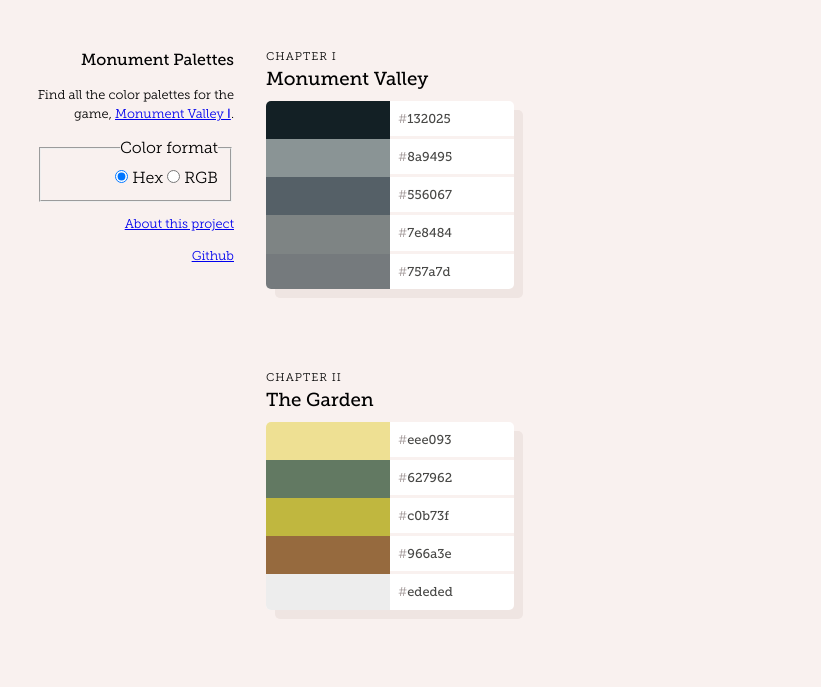
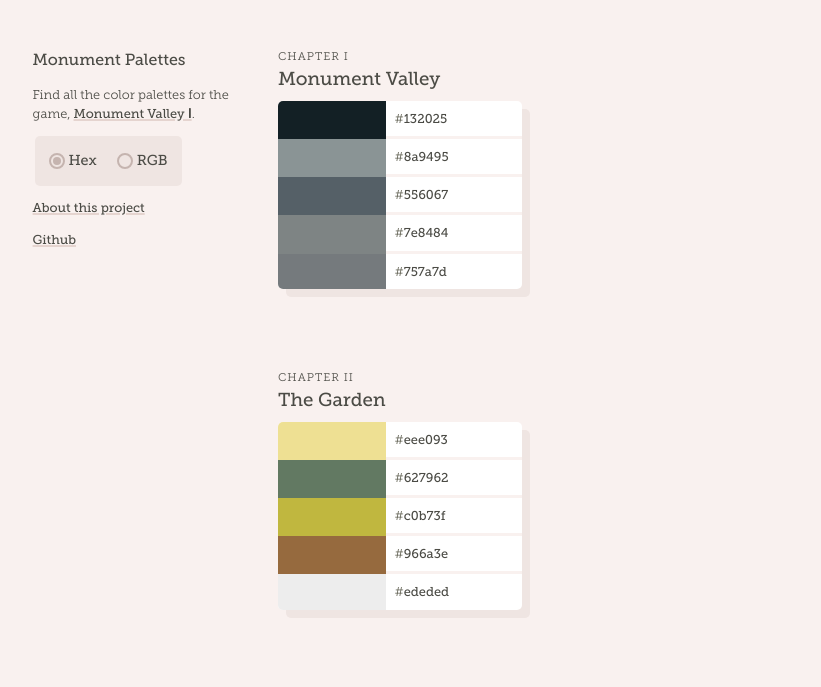
Before and after one commit to enatario/monument-palettes, an Eleventy site: page src/index.njk in a window 1280 px wide. Shown: the top 687 px of the page, without its empty margins (126-947 px from the left). Built offline with nearby package versions, Linux system fonts and the light colour scheme; Eleventy itself is replaced by a stand-in of ours; files that its build step writes are made by us from their sources; files whose address does not match are found by name.

Commit message:
lots of styling

```diff
--- a/generate-palettes.js
+++ b/generate-palettes.js
@@ -10,7 +10,7 @@
   try {
     const rgbColors = await colorthief.getPalette(image, paletteSize | defaultPaletteSize);
     let colors = rgbColors.map(color => {
-      const rgb = color.join();
+      const rgb = color.join(", ");
       const hex = rgbhex(rgb);
       return {rgb, hex};
     });
--- /dev/null
+++ b/src/_includes/color-selector.njk
@@ -0,0 +1,11 @@
+<fieldset>
+  <legend>Color format</legend>
+  <div class="radio-wrapper">
+    <input type="radio" name="format" id="input--hex" value="hex" checked>
+    <label for="input--hex">Hex</label>
+  </div>
+  <div class="radio-wrapper">
+    <input type="radio" name="format" id="input--rgb" value="rgb">
+    <label for="input--rgb">RGB</label>
+  </div>
+</fieldset>
--- a/src/_includes/header.njk
+++ b/src/_includes/header.njk
@@ -1,15 +1,7 @@
 <header>
   <h1>Monument Palettes</h1>
   <p>Find all the color palettes for the game, <a href="https://www.monumentvalleygame.com/mv1">Monument Valley Ⅰ</a>.</p>
-
-  <fieldset>
-    <legend>Color format</legend>
-    <input type="radio" name="format" id="input--hex" value="hex" checked>
-    <label for="input--hex">Hex</label>
-    <input type="radio" name="format" id="input--rgb" value="rgb">
-    <label for="input--rgb">RGB</label>
-  </fieldset>
-
-  <p><a href="#">About this project</a></p>
+  {% include "color-selector.njk" %}
+  <p><a href="#about-this-project">About this project</a></p>
   <p><a href="https://github.com/enatario/monument-palettes">Github</a></p>
 </header>
--- a/src/css/app.scss
+++ b/src/css/app.scss
@@ -10,6 +10,7 @@
 @import "base/fonts";
 
 // Base
+@import "base/forms";
 @import "base/layout";
 @import "base/lists";
 @import "base/theme";
--- /dev/null
+++ b/src/css/base/_forms.scss
@@ -0,0 +1,61 @@
+fieldset {
+  background-color: var(--color--blush--darker);
+  border: 0;
+  border-radius: var(--border-radius--base);
+  display: grid;
+  grid-auto-flow: column;
+  grid-column-gap: var(--space--small);
+  padding: var(--space--small);
+  width: fit-content;
+}
+
+legend {
+  @include hide-visually;
+}
+
+[type="radio"] {
+  @include hide-visually;
+}
+
+[type="radio"] + label {
+  border: 2px solid transparent;
+  cursor: pointer;
+  display: grid;
+  font-size: 0.9rem;
+  font-weight: bold;
+  grid-auto-columns: min-content auto;
+  grid-auto-flow: column;
+  grid-gap: var(--space--xsmall);
+  justify-content: center;
+  padding: var(--space--xsmall);
+
+  &::before {
+    border: 2px solid #c5b4af;
+  }
+
+  &::after {
+    transform: scale(0.5  );
+  }
+
+  &::before,
+  &::after {
+    @include size(1rem);
+
+    background-color: transparent;
+    border-radius: 50%;
+    content: "";
+    display: block;
+    grid-column: 1 / 2;
+    grid-row: 1 / 2;
+    place-self: center;
+  }
+}
+
+[type="radio"]:checked+label::after {
+  background-color: #c5b4af;
+}
+
+[type="radio"]:focus + label {
+  border: 2px solid #c5b4af;
+  border-radius: var(--border-radius--base);
+}
--- a/src/css/base/_layout.scss
+++ b/src/css/base/_layout.scss
@@ -1,13 +1,13 @@
 body {
-  grid-column-gap: 2rem;
-  grid-template-columns: 1fr 3fr;
+  display: grid;
+  grid-gap: 3rem;
   justify-content: center;
   margin: 0 auto;
   max-width: var(--container--base);
-  padding: 1rem;
+  padding: var(--space--base);
 
   @media screen and (min-width: 35rem) {
-    display: grid;
+    grid-template-columns: 1fr 3fr;
     padding: 3rem 1rem;
   }
 }
@@ -24,7 +24,6 @@
     justify-self: end;
     max-width: 20ch;
     position: sticky;
-    text-align: right;
-    top: 1rem;
+    top: var(--space--base);
   }
 }
--- a/src/css/base/_theme.scss
+++ b/src/css/base/_theme.scss
@@ -1,3 +1,16 @@
 body {
   background-color: var(--color--bg);
+  color: var(--color--text);
 }
+
+a {
+  color: var(--color--text);
+  font-weight: bold;
+  text-decoration-color: var(--color--blush--darkest);
+  text-decoration-thickness: 2px;
+  transition: text-decoration-color var(--transition-timing--base) ease-in-out;
+
+  &:hover {
+    text-decoration-color: var(--color--olive);
+  }
+}
--- a/src/css/base/_variables.scss
+++ b/src/css/base/_variables.scss
@@ -5,7 +5,16 @@
 $dir-font: "/static/fonts/";
 
 :root {
+  --color--white: #ffffff;
   --color--blush: #f9f1ef;
+  --color--blush--dark: #f9f1ef;
+  --color--blush--darker: #efe5e2;
+  --color--blush--darkest: #e5d4cf;
+  --color--olive: #59594a;
+  --color--olive--dark: #4b4b45;
+
+  --color--text: var(--color--olive--dark);
+  --color--text--light: var(--color--olive);
   --color--bg: var(--color--blush);
 
   --font-family--base: "Museo", sans-serif;
@@ -14,4 +23,12 @@
   --line-height--tight: 1.1;
 
   --container--base: 70rem;
+
+  --space--xsmall: 0.25rem;
+  --space--small: 0.5rem;
+  --space--base: 1rem;
+
+  --border-radius--base: 5px;
+
+  --transition-timing--base: 0.2s;
 }
--- a/src/css/components/_palette.scss
+++ b/src/css/components/_palette.scss
@@ -1,14 +1,21 @@
 .palette {
-  background-color: white;
-  border-radius: 5px;
-  box-shadow: 9px 9px 0px 0px #efe5e2;
+  --color--box-shadow: var(--color--blush--darker);
+
+  background-color: var(--color--white);
+  border-radius: var(--border-radius--base);
+  box-shadow: var(--space--small) var(--space--small) 0 0 var(--color--box-shadow);
   overflow: hidden;
+  transition: box-shadow 0.25s ease-in-out;
+
+  &:hover {
+    --color--box-shadow: var(--color--blush--darkest);
+  }
 }
 
 .palette__item {
-  border-radius: 5px;
+  border-radius: var(--border-radius--base);
   display: grid;
-  grid-template-columns: 1fr 1fr;
+  grid-template-columns: 1fr 1.25fr;
 }
 
 .palette__color {
@@ -16,18 +23,18 @@
 }
 
 .palette__value {
-  color: #9e9494;
+  color: var(--color--olive);
   font-size: 0.8rem;
   font-weight: normal;
   margin: 0;
-  padding: 0.5rem;
+  padding: var(--space--small);
 
   span {
-    color: #484846;
+    color: var(--color--olive--dark);
     font-weight: bold;
   }
 }
 
 .palette__item:not(:last-of-type) .palette__value {
-  border-bottom: 3px solid #f9f1ef;
+  border-bottom: 3px solid var(--color--blush--dark);
 }
```
Also changed, not shown: src/_data/data.json (+1 -1 lines), src/js/convertColor.js (line endings or trailing spaces).
